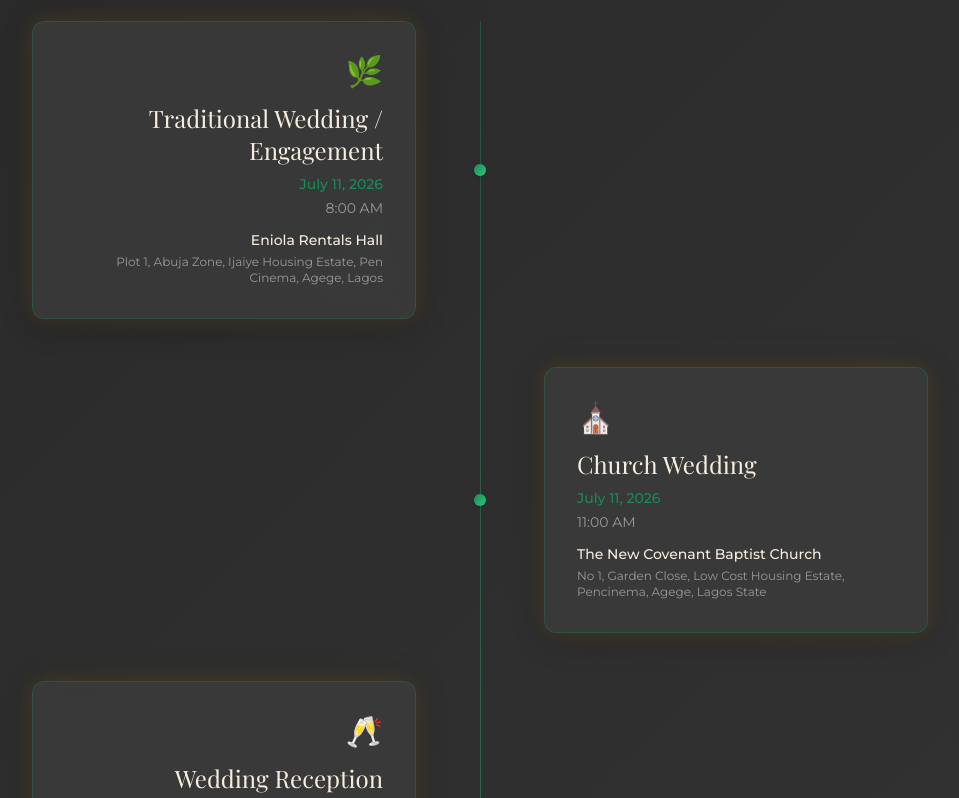
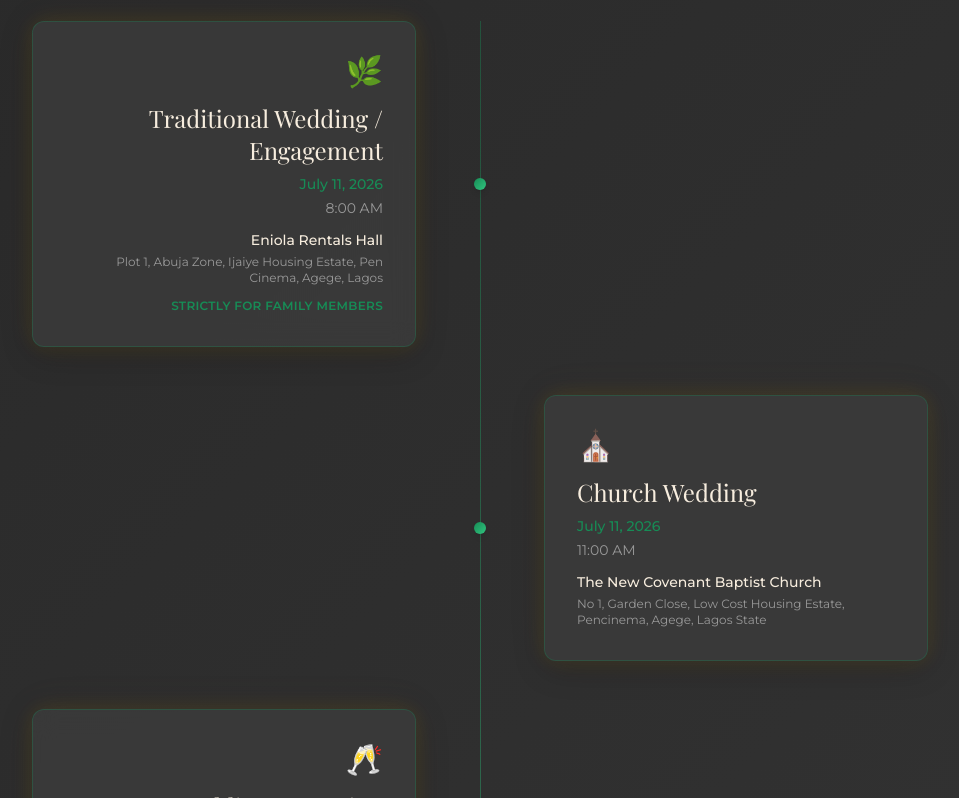
Before and after one commit to Itunuoluwami/Olwatomide-Morenikeji, a React (Vite) app: page / in a window 1280 px wide. Shown: the part 4314-5112 px from the top of the page, without its empty margins (160-1119 px from the left). Built offline with nearby package versions, Linux system fonts and the light colour scheme; the HTML template or start-up script is replaced by a standard one; a web font is replaced by a local one.

Commit message:
Changes
Co-authored-by: jameskayode <99326844+jameskayode@users.noreply.github.com>

```diff
--- a/src/components/wedding/TimelineSection.tsx
+++ b/src/components/wedding/TimelineSection.tsx
@@ -76,6 +76,11 @@ const TimelineSection = () => {
                   <p className="font-body text-sm text-muted-foreground mb-3">{event.time}</p>
                   <p className="font-body text-sm font-medium text-foreground">{event.venue}</p>
                   <p className="font-body text-xs text-muted-foreground mt-1">{event.address}</p>
+                  {event.note && (
+                    <p className="font-body text-xs text-gold mt-3 font-semibold tracking-wide uppercase">
+                      {event.note}
+                    </p>
+                  )}
                   {event.hasAccessCard && (
                     <Button
                       variant="gold-outline"
```
